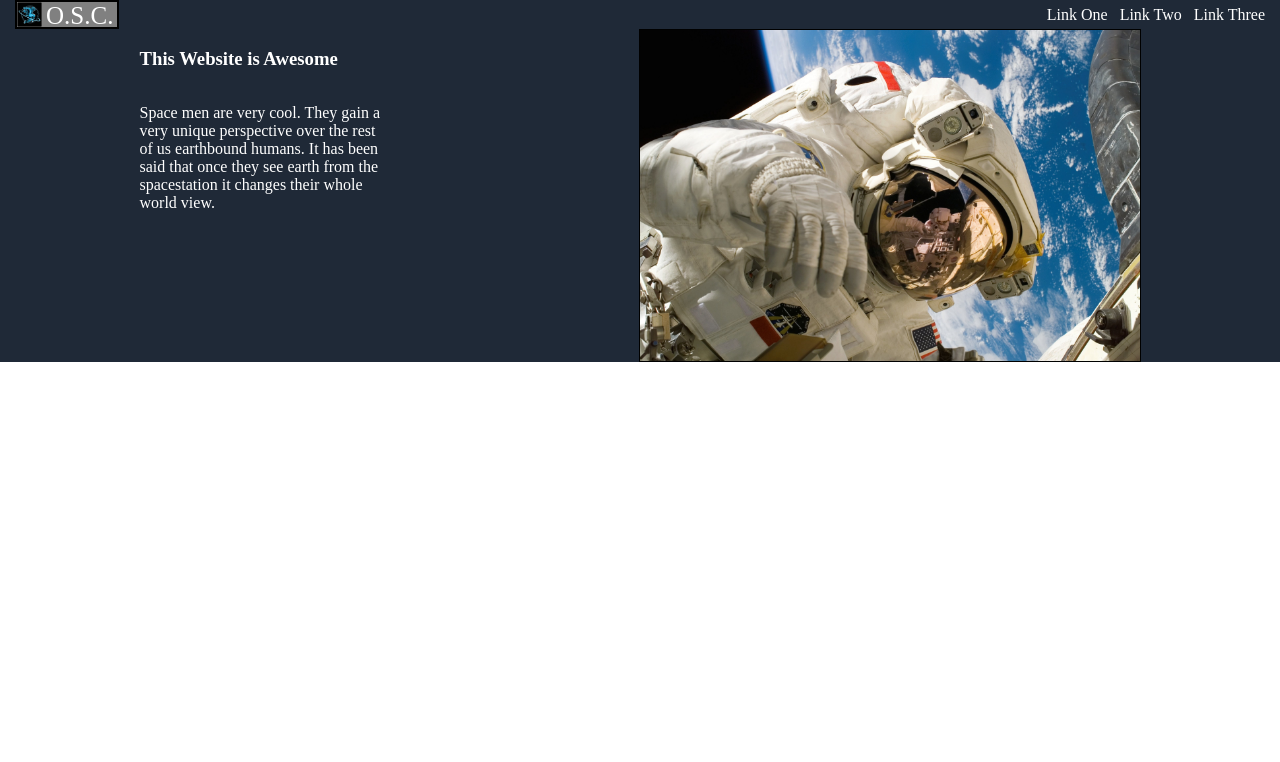
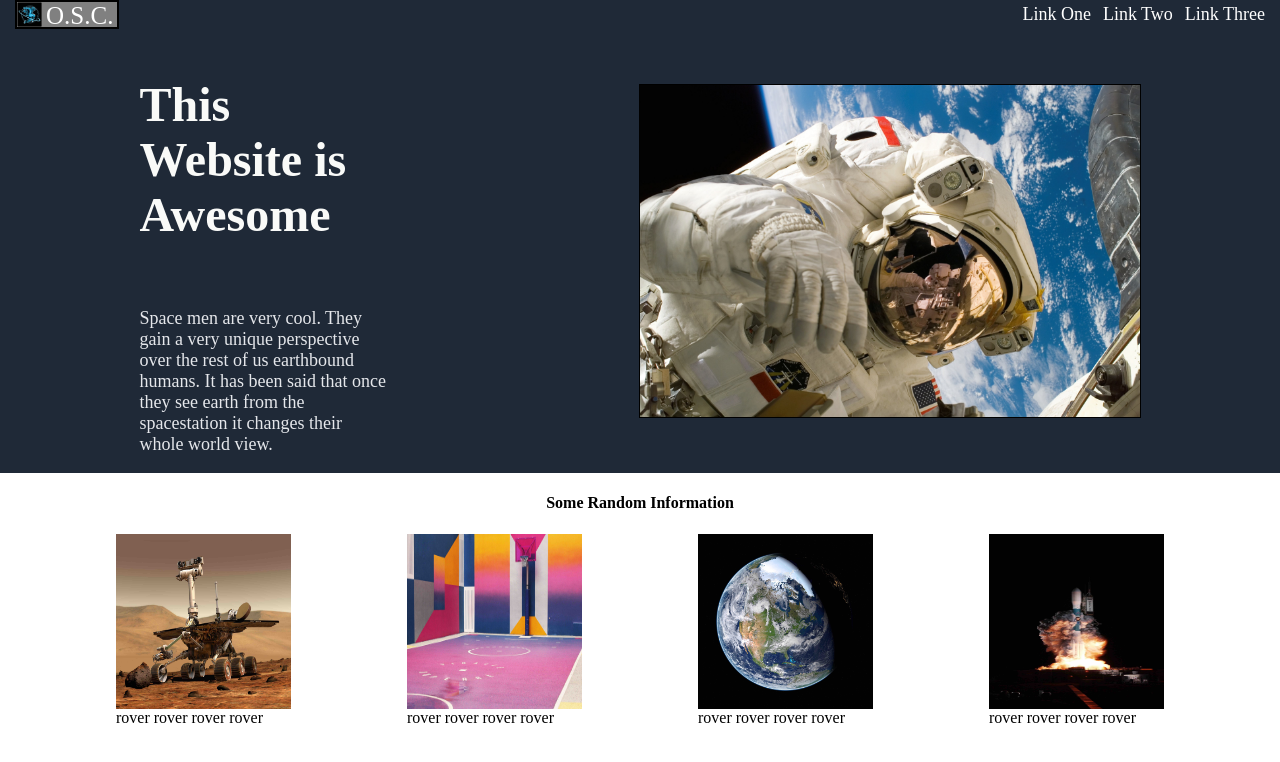
Before and after one commit to d2er29/odin_landing_page, a plain HTML site: page index.html in a window 1280 px wide. Drawn offline with Linux system fonts and the light colour scheme.

Commit message:
add classes, containers, and style to get general layout of top middle section of index.html

```diff
--- a/index.html
+++ b/index.html
@@ -12,7 +12,7 @@
       <div class="logo">
         <img class="man" src="./img/astro-blue.jpg" alt="space man side profile logo with planet in background"><span class="man">O.S.C.</span>
       </div>
-      <div class="hlinks">
+      <div class="hlinks hero">
         <a class="tlink" href="#">Link One</a>
         <a class="tlink" href="#">Link Two</a>
         <a class="tlink" href="#">Link Three</a>
@@ -23,7 +23,7 @@
       <h3>
         This Website is Awesome
       </h3>
-      <p>
+      <p class="hero">
         Space men are very cool. They gain a very unique perspective over the rest of us earthbound humans.
         It has been said that once they see earth from the spacestation it changes their whole world view.
       </p>
@@ -32,6 +32,27 @@
     </div>
   </div>
   <div class="tmid">
+    <h4>
+      Some Random Information
+    </h4>
+    <div class="icon">
+    <div class="info">
+    <img class="icons" src="./img/rover.jpg" alt="image of a rover on a planet or moon that's not earth">
+    <span>rover rover rover rover</span>
+    </div>
+    <div class="info">
+    <img class="icons" src="./img/bball.jpg" alt="futuristic baskeball court with bright pink coloring">
+    <span>rover rover rover rover</span>
+    </div>
+    <div class="info">
+    <img class="icons" src="./img/earth.jpg" alt="image of earth from space">
+    <span>rover rover rover rover</span>
+    </div>
+    <div class="info">
+    <img class="icons" src="./img/rocket.jpg" alt="image of nasa rocket launching off of launch pad">
+    <span>rover rover rover rover</span>
+    </div>
+  </div>
   </div>
   <div class="bmid">
   </div>
--- a/style.css
+++ b/style.css
@@ -56,4 +56,30 @@ span.man {
   width: 500px;
   height: auto;
   border: 1px solid black;
+  align-self: center;
 }
+h3 {
+  font-size: 48px;
+  font-weight: 1200;
+  color: #F9FAF8;
+}
+.hero {
+  font-size: 18px;
+  color: #E5E7EB;
+}
+h4 {
+  text-align: center;
+}
+.icon {
+  display: flex;
+  justify-content: space-evenly;
+}
+.icons {
+  width: 175px;
+  height: 175px;
+}
+.info {
+  display: flex;
+  flex-direction: column;
+  width: 175px;
+}
```
